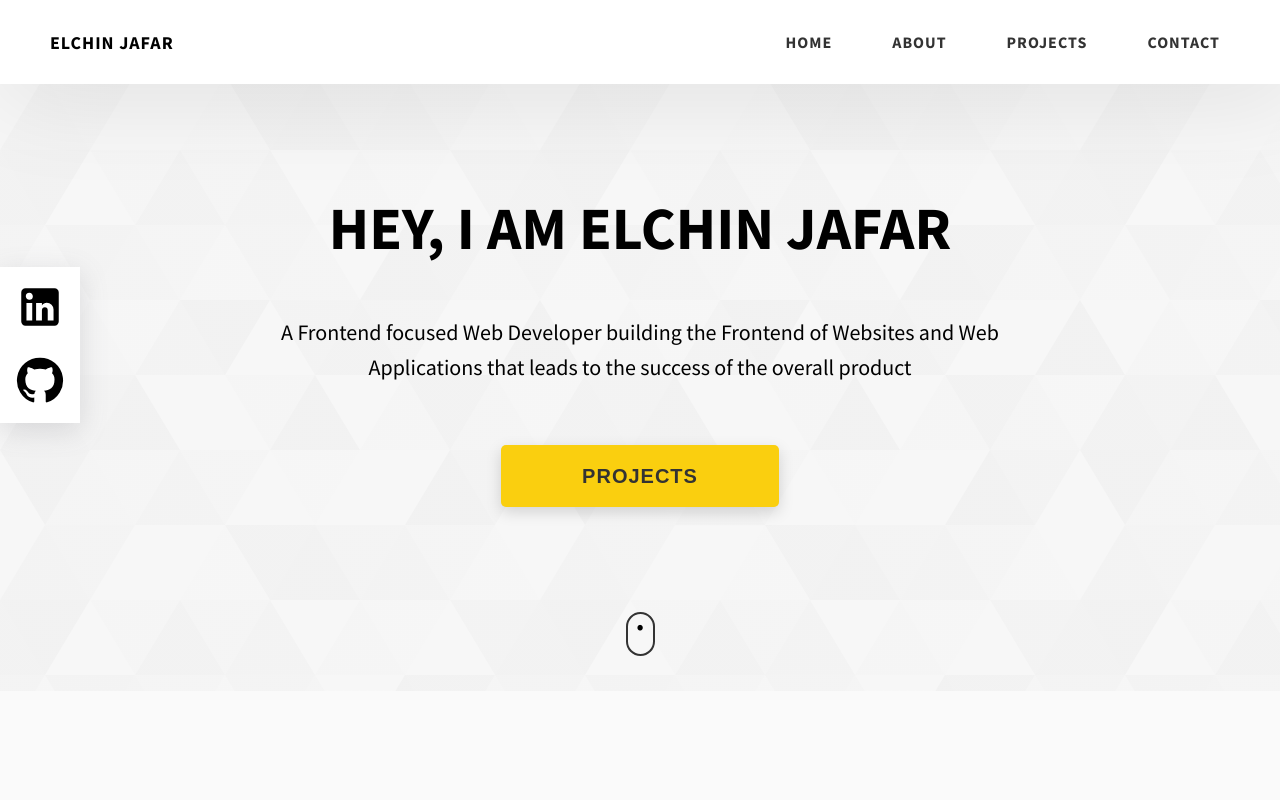
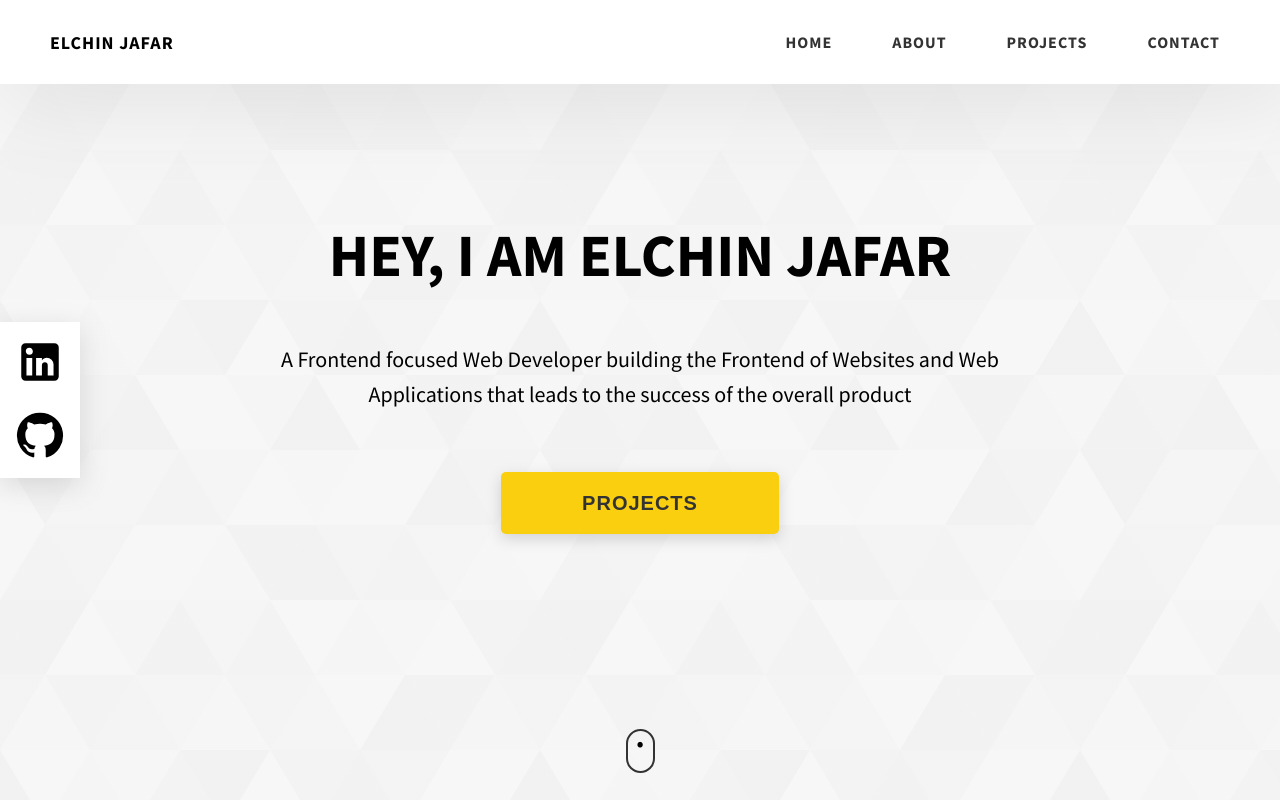
Before and after one commit to elchin-jafar/portfolio, a React (Vite) app: page / in a window 1280 px wide. Shown: the top 800 px of the page. Built offline with nearby package versions, Linux system fonts and the light colour scheme.

Commit message:
little touch to css

```diff
--- a/src/pages/Contact.module.css
+++ b/src/pages/Contact.module.css
@@ -41,6 +41,10 @@
 }
 
 @media only screen and (min-width: 1920px) {
+  .contact {
+    padding-top: 6rem;
+  }
+
   .form form {
     width: 40vw;
   }
--- a/src/pages/Main.module.css
+++ b/src/pages/Main.module.css
@@ -21,6 +21,7 @@
   display: grid;
   place-items: center;
   position: relative;
+  height: 100vh;
 }
 
 .textContent {
@@ -52,7 +53,6 @@
   justify-content: center;
   align-items: center;
   position: relative;
-  bottom: 80%;
 }
 
 .mouse-animation::after {
```
